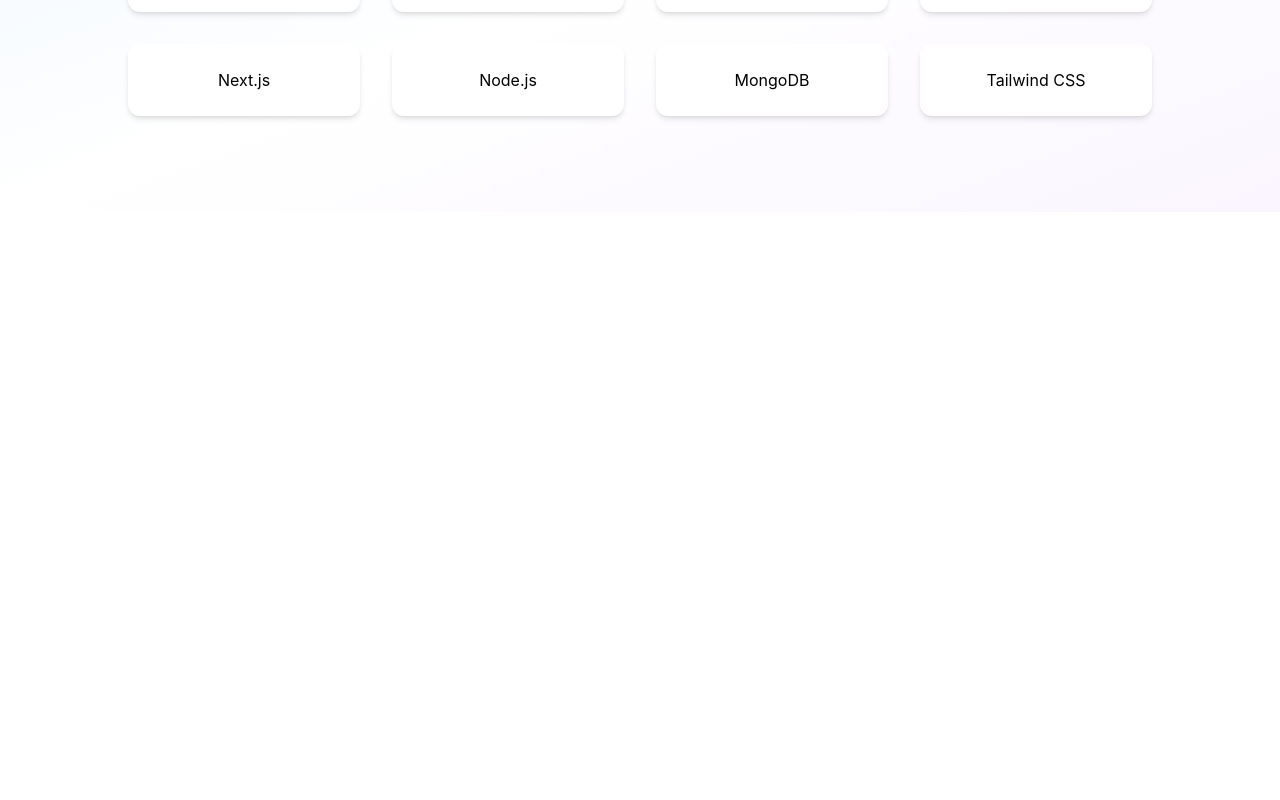
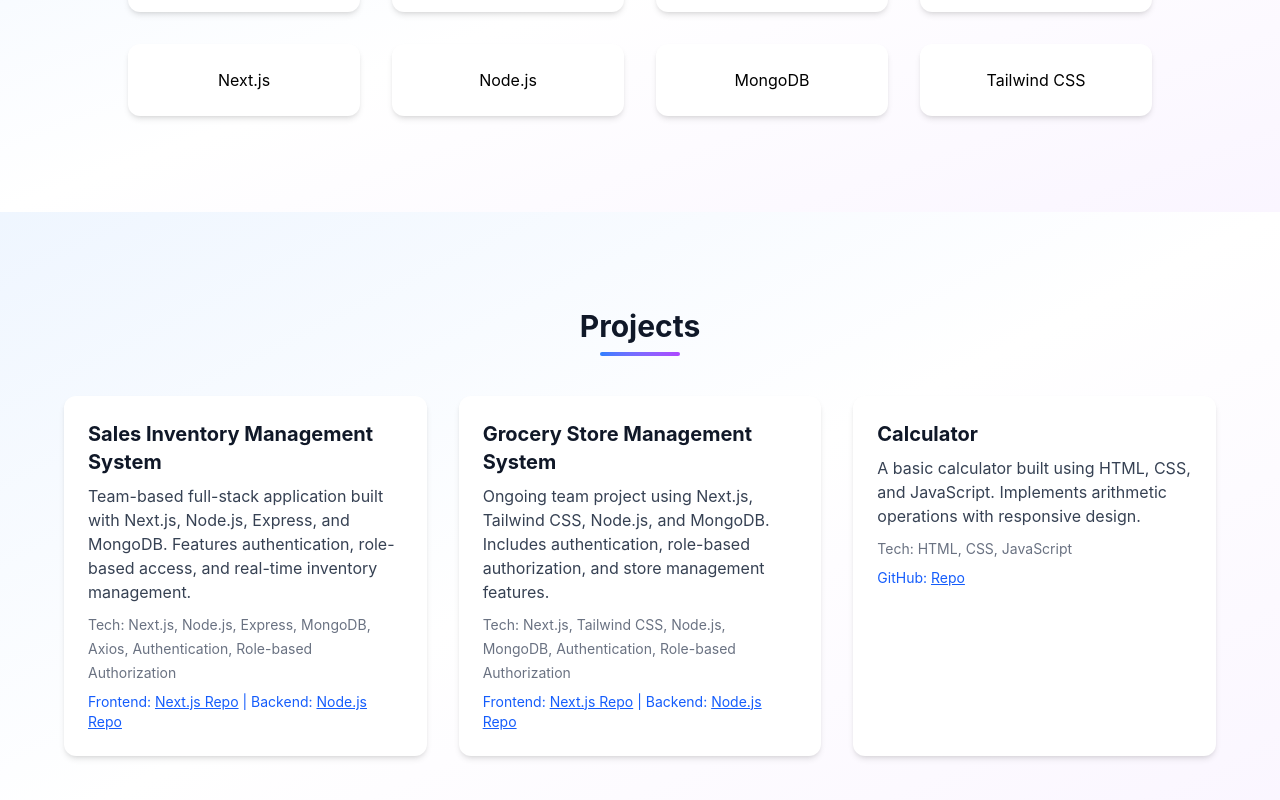
Before and after one commit to shumaila1421/Portfolio--Next.js, a Next.js app: page / in a window 1280 px wide. Shown: the part 1520-2320 px from the top of the page. Before the commit the page ends 1732 px from the top, so only its background shows below. Built offline with nearby package versions, Linux system fonts and the light colour scheme.

Commit message:
project section added

```diff
--- a/app/page.tsx
+++ b/app/page.tsx
@@ -144,6 +144,123 @@
           </div>
         </div>
       </section>
+
+      <motion.section
+        id="projects"
+        initial={{ opacity: 0, y: 60 }}
+        whileInView={{ opacity: 1, y: 0 }}
+        transition={{ duration: 0.6 }}
+        viewport={{ once: true }}
+        className="py-24 px-6 bg-linear-to-br from-blue-50 via-white to-purple-50"
+      >
+        <div className="max-w-6xl mx-auto text-center">
+          <h2 className="text-3xl font-bold text-gray-900">Projects</h2>
+          <div className="h-1 w-20 mx-auto bg-linear-to-r from-blue-500 to-purple-500 rounded-full mt-2 mb-10"></div>
+
+          <div className="grid sm:grid-cols-2 lg:grid-cols-3 gap-8">
+            {/* Project 1 */}
+            <motion.div
+              className="bg-white shadow-md rounded-xl p-6 text-left hover:shadow-xl hover:-translate-y-2 transition-all duration-300 cursor-pointer"
+              whileHover={{ scale: 1.03 }}
+            >
+              <h3 className="text-xl font-bold mb-2 text-gray-900">
+                Sales Inventory Management System
+              </h3>
+              <p className="text-gray-700 mb-2">
+                Team-based full-stack application built with Next.js, Node.js,
+                Express, and MongoDB. Features authentication, role-based
+                access, and real-time inventory management.
+              </p>
+              <span className="text-gray-500 text-sm">
+                Tech: Next.js, Node.js, Express, MongoDB, Axios, Authentication,
+                Role-based Authorization
+              </span>
+              <div className="mt-2 text-sm text-blue-600">
+                Frontend:{" "}
+                <a
+                  href="https://github.com/beingharisali/full-stack-sims-next"
+                  target="_blank"
+                  className="underline"
+                >
+                  Next.js Repo
+                </a>{" "}
+                | Backend:{" "}
+                <a
+                  href="https://github.com/beingharisali/full-stack-sims-node"
+                  target="_blank"
+                  className="underline"
+                >
+                  Node.js Repo
+                </a>
+              </div>
+            </motion.div>
+
+            {/* Project 2 */}
+            <motion.div
+              className="bg-white shadow-md rounded-xl p-6 text-left hover:shadow-xl hover:-translate-y-2 transition-all duration-300 cursor-pointer"
+              whileHover={{ scale: 1.03 }}
+            >
+              <h3 className="text-xl font-bold mb-2 text-gray-900">
+                Grocery Store Management System
+              </h3>
+              <p className="text-gray-700 mb-2">
+                Ongoing team project using Next.js, Tailwind CSS, Node.js, and
+                MongoDB. Includes authentication, role-based authorization, and
+                store management features.
+              </p>
+              <span className="text-gray-500 text-sm">
+                Tech: Next.js, Tailwind CSS, Node.js, MongoDB, Authentication,
+                Role-based Authorization
+              </span>
+              <div className="mt-2 text-sm text-blue-600">
+                Frontend:{" "}
+                <a
+                  href="https://github.com/shahzaib-dev79/grocery-store-management-system-next"
+                  target="_blank"
+                  className="underline"
+                >
+                  Next.js Repo
+                </a>{" "}
+                | Backend:{" "}
+                <a
+                  href="https://github.com/shahzaib-dev79/grocery-store-management-system-node"
+                  target="_blank"
+                  className="underline"
+                >
+                  Node.js Repo
+                </a>
+              </div>
+            </motion.div>
+
+            {/* Project 3 */}
+            <motion.div
+              className="bg-white shadow-md rounded-xl p-6 text-left hover:shadow-xl hover:-translate-y-2 transition-all duration-300 cursor-pointer"
+              whileHover={{ scale: 1.03 }}
+            >
+              <h3 className="text-xl font-bold mb-2 text-gray-900">
+                Calculator
+              </h3>
+              <p className="text-gray-700 mb-2">
+                A basic calculator built using HTML, CSS, and JavaScript.
+                Implements arithmetic operations with responsive design.
+              </p>
+              <span className="text-gray-500 text-sm">
+                Tech: HTML, CSS, JavaScript
+              </span>
+              <div className="mt-2 text-sm text-blue-600">
+                GitHub:{" "}
+                <a
+                  href="https://github.com/shumaila1421/Calculator"
+                  target="_blank"
+                  className="underline"
+                >
+                  Repo
+                </a>
+              </div>
+            </motion.div>
+          </div>
+        </div>
+      </motion.section>
     </div>
   );
 }
```
